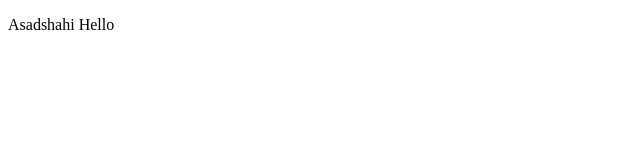
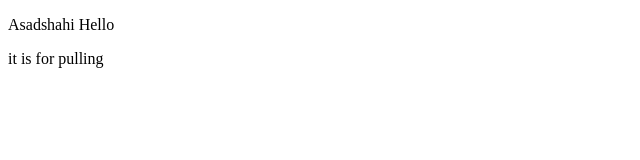
Before and after one commit to AsadShahi/project, a plain HTML site: page index.html in a window 1280 px wide. Shown: the full height of the page, 0-640 px from the left. Drawn offline with Linux system fonts and the light colour scheme.

Commit message:
for pulling

```diff
--- a/index.html
+++ b/index.html
@@ -8,5 +8,6 @@
 </head>
 <body>
     <p>Asadshahi Hello</p>
+    <p> it is for pulling</p>
 </body>
 </html>
```
